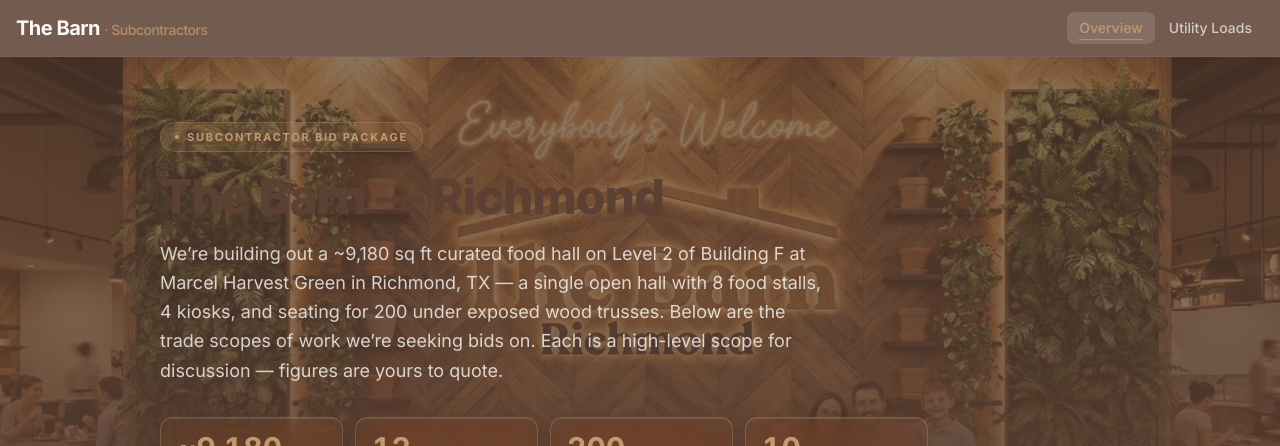
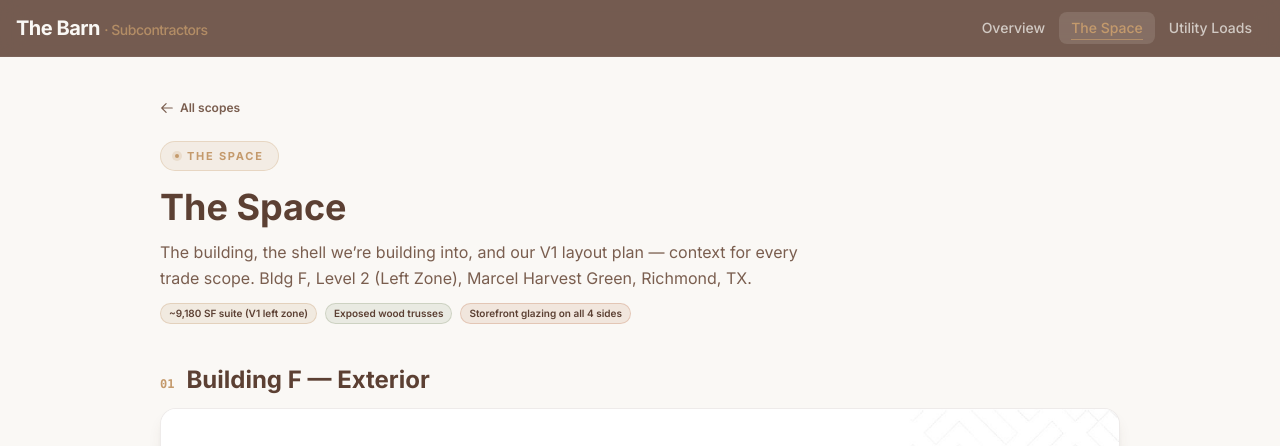
Before and after one commit to hamzaali050591/the-barn-model, a React (Vite) app: page /subs/space in a window 1280 px wide. Before the commit this address led to /subs. Shown: the top 446 px of the page. Built offline with nearby package versions, Linux system fonts and the light colour scheme.

Commit message:
Add "The Space" tab to /subs portal
New /subs/space page (nav tab between Overview and Utility Loads):
- Building F exterior + Level 2 shell plan (brochure pp. 9-10)
- V1 left-zone layout blueprint below

Co-Authored-By: Claude Opus 4.8 (1M context) <noreply@anthropic.com>

```diff
--- a/src/App.tsx
+++ b/src/App.tsx
@@ -18,6 +18,7 @@ import VendorCuration from './pages/vendor/VendorCuration';
 import VendorRichmond from './pages/vendor/VendorRichmond';
 import VendorApply from './pages/vendor/VendorApply';
 import SubsLanding from './pages/subs/SubsLanding';
+import SubsSpace from './pages/subs/SubsSpace';
 import SubsScope from './pages/subs/SubsScope';
 import SubsUtilities from './pages/subs/SubsUtilities';
 import ScrollToTop from './components/ScrollToTop';
@@ -47,6 +48,7 @@ function App() {
         <Route path="/vendors/richmond" element={<VendorRichmond />} />
         <Route path="/vendors/apply" element={<VendorApply />} />
         <Route path="/subs" element={<SubsLanding />} />
+        <Route path="/subs/space" element={<SubsSpace />} />
         <Route path="/subs/utility-loads" element={<SubsUtilities />} />
         <Route path="/subs/:slug" element={<SubsScope />} />
       </Routes>
--- a/src/components/SubsNavBar.tsx
+++ b/src/components/SubsNavBar.tsx
@@ -7,6 +7,7 @@ interface Props {
 
 const links = [
   { path: '/subs', label: 'Overview' },
+  { path: '/subs/space', label: 'The Space' },
   { path: '/subs/utility-loads', label: 'Utility Loads' },
 ];
 
--- /dev/null
+++ b/src/pages/subs/SubsSpace.tsx
@@ -0,0 +1,107 @@
+import { useNavigate } from 'react-router-dom';
+import SubsNavBar from '../../components/SubsNavBar';
+import { useReveal } from '../../utils/useReveal';
+
+interface Plate {
+  src: string;
+  title: string;
+  caption: string;
+  alt: string;
+}
+
+const plates: Plate[] = [
+  {
+    src: '/subs/building-f-exterior.jpg',
+    title: 'Building F — Exterior',
+    caption:
+      'The shell as delivered — Building F at Marcel Harvest Green. Our suite is the ~15,240 SF second floor: Cooperstown brick, slate-gray standing-seam metal, gable ends, and floor-to-ceiling storefront glazing on all four sides.',
+    alt: 'Exterior photographs of Building F at Marcel Harvest Green',
+  },
+  {
+    src: '/subs/building-f-shell-plan.jpg',
+    title: 'Level 2 Shell Plan',
+    caption:
+      'The Level 2 shell as-delivered (Tenant Buildout NIC) with the landlord SF breakdown. The Barn — Richmond V1 occupies the left zone (~9,180 SF). The interior photos show the open shell: exposed wood trusses, perimeter glazing, slab floor.',
+    alt: 'Building F Level 2 shell floor plan with square-footage breakdown and interior shell photos',
+  },
+  {
+    src: '/renderings/15-birdseye-blueprint.jpg',
+    title: 'The Barn — V1 Layout Plan (Left Zone)',
+    caption:
+      'Our buildout overlay on the left zone — 8 food stalls along the core wall under a shared 80-ft hood, 4 kiosks floating through the ~4,700 SF gathering hall, two ADA restrooms, outdoor terraces, and the MEP givens (gas upgrade to 35,000 CFH, plumbing stub, hood-exhaust TPO roof zone). ~9,180 SF total suite.',
+    alt: 'Birds-eye blueprint of The Barn Richmond V1 left-zone layout plan',
+  },
+];
+
+function PlateFrame({ p, idx }: { p: Plate; idx: number }) {
+  return (
+    <section className="reveal">
+      <div className="mb-3 flex items-baseline gap-3">
+        <span className="font-mono text-xs text-honey font-semibold tabular-nums">
+          {String(idx + 1).padStart(2, '0')}
+        </span>
+        <h2 className="text-xl md:text-2xl font-bold text-walnut">{p.title}</h2>
+      </div>
+      <div className="rounded-2xl overflow-hidden border border-walnut/10 shadow-lg shadow-walnut/10 bg-white">
+        <img
+          src={p.src}
+          alt={p.alt}
+          loading={idx < 1 ? 'eager' : 'lazy'}
+          decoding="async"
+          className="w-full h-auto block"
+        />
+      </div>
+      <p className="text-sm md:text-base text-walnut-light leading-relaxed mt-4 max-w-3xl">
+        {p.caption}
+      </p>
+    </section>
+  );
+}
+
+export default function SubsSpace() {
+  const navigate = useNavigate();
+  const revealRef = useReveal();
+
+  return (
+    <div className="min-h-screen bg-cream" ref={revealRef}>
+      <SubsNavBar current="/subs/space" />
+
+      <main className="max-w-5xl mx-auto px-4 md:px-8 py-6 md:py-10">
+        <button
+          onClick={() => navigate('/subs')}
+          className="inline-flex items-center gap-1.5 text-xs font-semibold text-walnut-light hover:text-honey transition-colors mb-6 cursor-pointer"
+        >
+          <svg className="w-3.5 h-3.5" fill="none" stroke="currentColor" viewBox="0 0 24 24" strokeWidth={2}>
+            <path strokeLinecap="round" strokeLinejoin="round" d="M10.5 19.5 3 12m0 0 7.5-7.5M3 12h18" />
+          </svg>
+          All scopes
+        </button>
+
+        <div className="mb-10">
+          <span className="chip mb-4">The Space</span>
+          <h1 className="text-3xl md:text-4xl font-bold text-walnut">The Space</h1>
+          <p className="text-walnut-light text-sm md:text-base mt-3 max-w-2xl leading-relaxed">
+            The building, the shell we&rsquo;re building into, and our V1 layout plan — context for
+            every trade scope. Bldg F, Level 2 (Left Zone), Marcel Harvest Green, Richmond, TX.
+          </p>
+          <div className="flex gap-2 mt-3 flex-wrap text-[10px]">
+            <span className="px-2 py-0.5 rounded-full border border-honey/30 bg-honey/15 text-walnut font-semibold">~9,180 SF suite (V1 left zone)</span>
+            <span className="px-2 py-0.5 rounded-full border border-sage/30 bg-sage/15 text-walnut font-semibold">Exposed wood trusses</span>
+            <span className="px-2 py-0.5 rounded-full border border-terracotta/30 bg-terracotta/15 text-walnut font-semibold">Storefront glazing on all 4 sides</span>
+          </div>
+        </div>
+
+        <div className="space-y-12 md:space-y-16">
+          {plates.map((p, i) => <PlateFrame key={p.src} p={p} idx={i} />)}
+        </div>
+      </main>
+
+      <footer className="bg-walnut/5 border-t border-walnut/10 py-6 px-4 mt-10">
+        <div className="max-w-6xl mx-auto text-center">
+          <p className="text-walnut font-semibold text-sm">The Barn &mdash; Everybody&rsquo;s Welcome</p>
+          <p className="text-walnut-light text-xs mt-1">Building F Level 2 &middot; Marcel Harvest Green &middot; Richmond, TX</p>
+        </div>
+      </footer>
+    </div>
+  );
+}
```
Also changed, not shown: public/subs/building-f-exterior.jpg (added), public/subs/building-f-shell-plan.jpg (added).
